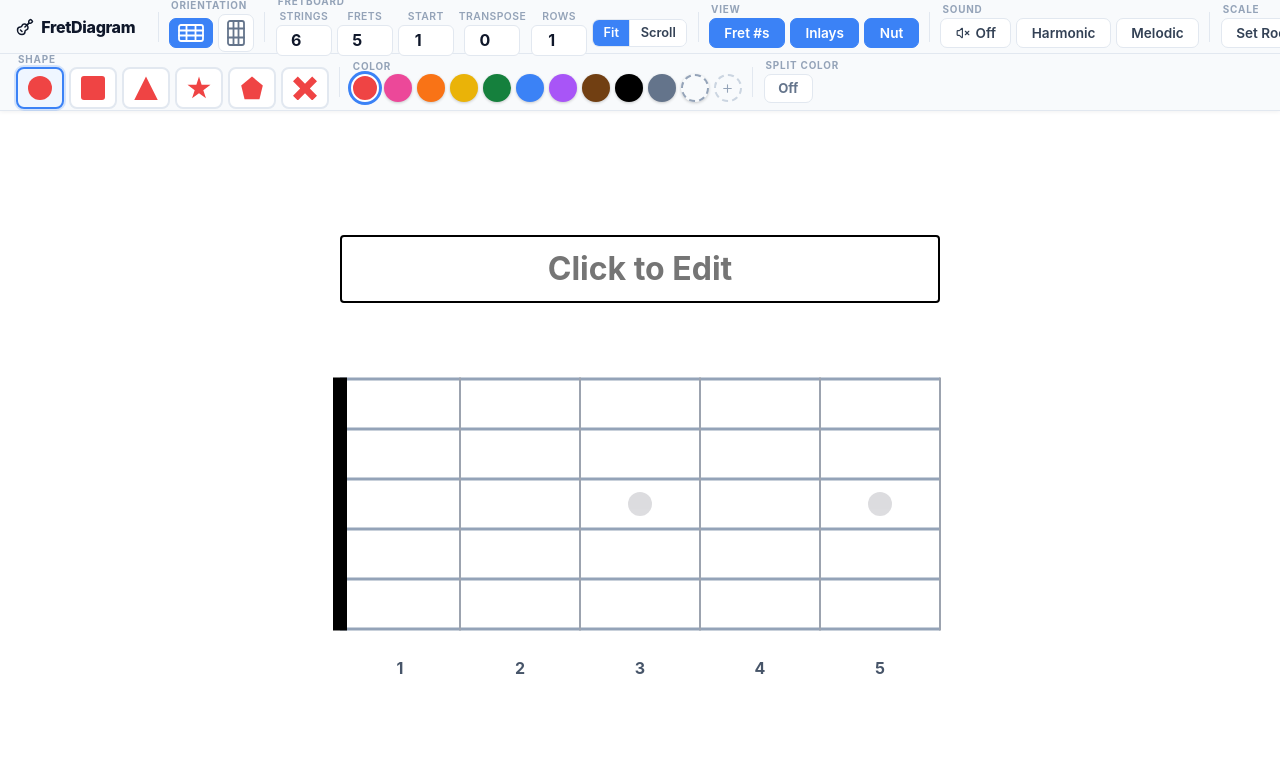
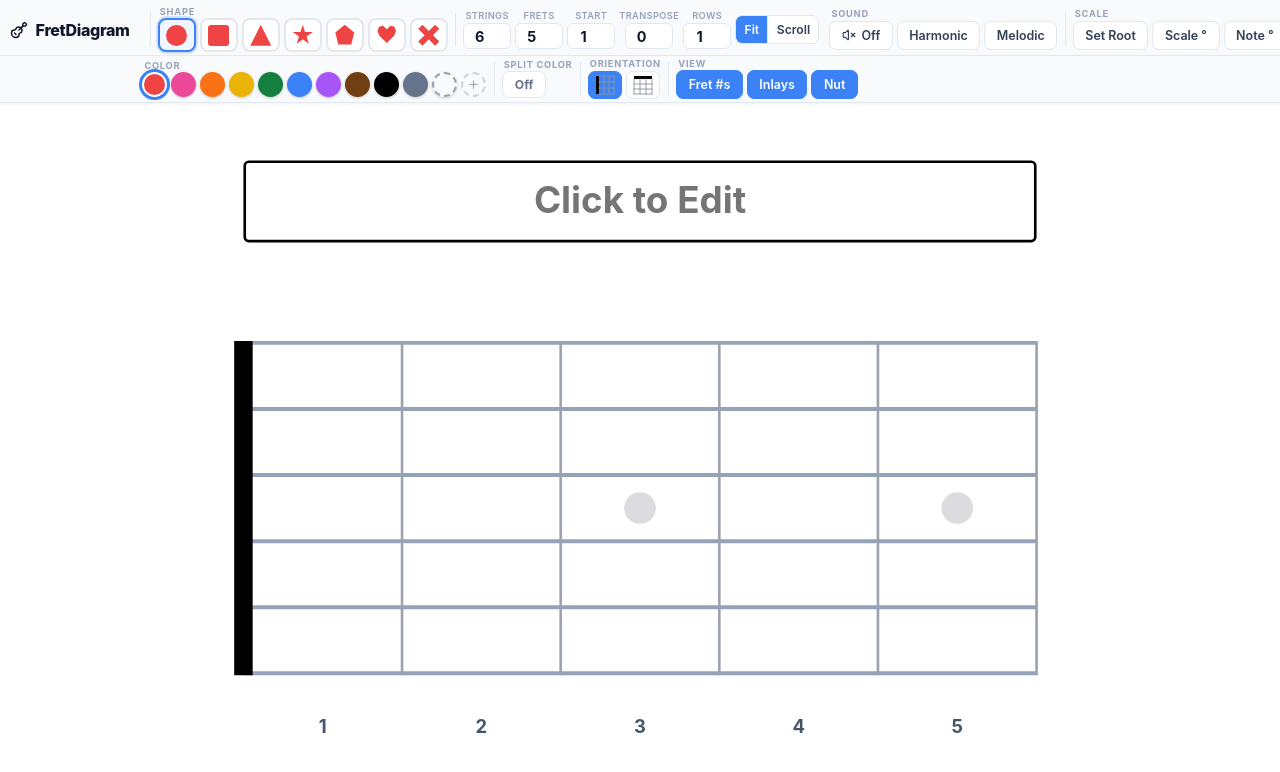
Before and after one commit to hankyukim89/Guitarfretboard, a React (Vite) app: page / in a window 1280 px wide. Shown: the top 772 px of the page. Built offline with nearby package versions, Linux system fonts and the light colour scheme.

Commit message:
Update toolbar layout

```diff
--- a/src/App.jsx
+++ b/src/App.jsx
@@ -188,7 +188,8 @@ function App() {
       setSkipMarkAnimation(true);
       setDiagrams(prev => prev.map(d => ({
         ...d,
-        marks: d.marks.map(m => ({ ...m, fretIndex: m.fretIndex + delta }))
+        marks: d.marks.map(m => ({ ...m, fretIndex: m.fretIndex + delta })),
+        ghostMarks: (d.ghostMarks || []).map(m => ({ ...m, fretIndex: m.fretIndex + delta })),
       })));
       setTimeout(() => setSkipMarkAnimation(false), 50);
 
@@ -500,7 +501,7 @@ function App() {
             setChordName={setChordName}
             zoomMode={zoomMode}
             skipMarkAnimation={skipMarkAnimation}
-            isGhostMode={activeTool.color === 'transparent'}
+            isGhostMode={activeTool.color === 'transparent' && !rootSelectorActive}
             onToggleGhostMark={handleToggleGhostMark}
             onUpdateGhostMarkText={handleUpdateGhostMarkText}
             isLoadSidebarOpen={isLoadSidebarOpen}
--- a/src/components/ControlPanel.css
+++ b/src/components/ControlPanel.css
@@ -3,6 +3,7 @@
    ═══════════════════════════════════════ */
 
 .toolbar {
+    padding-top: 4px;
     background: #f8fafc;
     border-bottom: 1px solid #e2e8f0;
     display: flex;
@@ -16,17 +17,18 @@
 .toolbar-row {
     display: flex;
     align-items: center;
-    padding: 0 1rem;
+    padding: 0 0.65rem;
     gap: 0;
+    overflow: hidden;
 }
 
 .toolbar-row-top {
-    height: 54px;
+    height: 52px;
     border-bottom: 1px solid #e2e8f0;
 }
 
 .toolbar-row-bottom {
-    height: 56px;
+    height: 46px;
 }
 
 /* ── Brand ── */
@@ -38,30 +40,41 @@
     font-size: 1rem;
     color: #0f172a;
     white-space: nowrap;
-    padding-right: 0.75rem;
+    width: 132px;
+    padding-right: 0;
     flex-shrink: 0;
     letter-spacing: -0.02em;
+}
+
+.tb-brand-spacer {
+    width: 132px;
+    flex-shrink: 0;
 }
 
 /* ── Separator ── */
 .tb-sep {
     width: 1px;
-    height: 30px;
+    height: 34px;
     background: #e2e8f0;
     flex-shrink: 0;
-    margin: 0 0.65rem;
+    margin: 0 0.45rem;
+}
+
+.tb-spacer {
+    flex: 1 1 auto;
+    min-width: 10px;
 }
 
 /* ── Group ── */
 .tb-group {
     display: flex;
     flex-direction: column;
-    gap: 3px;
+    gap: 2px;
     flex-shrink: 0;
 }
 
 .tb-label {
-    font-size: 0.62rem;
+    font-size: 0.58rem;
     font-weight: 700;
     text-transform: uppercase;
     letter-spacing: 0.08em;
@@ -74,7 +87,7 @@
 .tb-row-items {
     display: flex;
     align-items: center;
-    gap: 5px;
+    gap: 4px;
 }
 
 /* ── Orientation icon buttons ── */
@@ -82,7 +95,9 @@
     display: flex;
     align-items: center;
     justify-content: center;
-    padding: 5px 8px;
+    width: 34px;
+    height: 28px;
+    padding: 0;
     background: #fff;
     border: 1.5px solid #e2e8f0;
     border-radius: 7px;
@@ -113,7 +128,7 @@
 }
 
 .tb-num span {
-    font-size: 0.65rem;
+    font-size: 0.58rem;
     font-weight: 600;
     color: #94a3b8;
     text-transform: uppercase;
@@ -122,14 +137,14 @@
 }
 
 .tb-num input[type="number"] {
-    width: 56px;
+    width: 48px;
     text-align: center;
-    padding: 0.28rem 0.2rem;
+    padding: 0.22rem 0.12rem;
     background: #fff;
     border: 1.5px solid #e2e8f0;
     border-radius: 6px;
     color: #0f172a;
-    font-size: 1rem;
+    font-size: 0.9rem;
     font-weight: 700;
     font-family: inherit;
     line-height: 1;
@@ -147,12 +162,13 @@
     display: flex;
     align-items: center;
     gap: 0.35rem;
-    padding: 0.38rem 0.9rem;
+    min-height: 29px;
+    padding: 0.28rem 0.72rem;
     background: #fff;
     border: 1.5px solid #e2e8f0;
     border-radius: 7px;
     color: #334155;
-    font-size: 0.85rem;
+    font-size: 0.78rem;
     font-weight: 600;
     cursor: pointer;
     white-space: nowrap;
@@ -199,12 +215,13 @@
 }
 
 .tb-zoom-btn {
-    padding: 0.32rem 0.65rem;
+    min-height: 27px;
+    padding: 0.26rem 0.52rem;
     background: #fff;
     border: none;
     border-right: 1.5px solid #e2e8f0;
     color: #334155;
-    font-size: 0.8rem;
+    font-size: 0.76rem;
     font-weight: 600;
     cursor: pointer;
     white-space: nowrap;
@@ -231,8 +248,8 @@
     display: flex;
     align-items: center;
     justify-content: center;
-    width: 36px;
-    height: 36px;
+    width: 32px;
+    height: 32px;
     background: transparent;
     border: 1.5px solid transparent;
     border-radius: 7px;
@@ -251,8 +268,8 @@
 
 /* ── Shape buttons ── */
 .tb-shape {
-    width: 48px;
-    height: 42px;
+    width: 38px;
+    height: 34px;
     display: flex;
     align-items: center;
     justify-content: center;
@@ -277,8 +294,8 @@
 
 /* Preview shapes */
 .ps {
-    width: 24px;
-    height: 24px;
+    width: 21px;
+    height: 21px;
     pointer-events: none;
     flex-shrink: 0;
 }
@@ -303,14 +320,18 @@
     clip-path: polygon(50% 0%, 95% 38%, 81% 95%, 19% 95%, 5% 38%);
 }
 
+.ps.heart {
+    clip-path: polygon(50% 88%, 14% 52%, 6% 30%, 13% 10%, 32% 5%, 50% 22%, 68% 5%, 87% 10%, 94% 30%, 86% 52%);
+}
+
 .ps.cross {
     clip-path: polygon(20% 0%, 0% 20%, 30% 50%, 0% 80%, 20% 100%, 50% 70%, 80% 100%, 100% 80%, 70% 50%, 100% 20%, 80% 0%, 50% 30%);
 }
 
 /* ── Color buttons ── */
 .tb-color {
-    width: 28px;
-    height: 28px;
+    width: 25px;
+    height: 25px;
     border-radius: 50%;
     border: 2.5px solid transparent;
     cursor: pointer;
@@ -351,12 +372,13 @@
 
 /* ── Split Color button ── */
 .tb-split-btn {
-    padding: 0.32rem 0.85rem;
+    min-height: 27px;
+    padding: 0.25rem 0.75rem;
     background: #fff;
     border: 1.5px solid #e2e8f0;
     border-radius: 7px;
     color: #64748b;
-    font-size: 0.82rem;
+    font-size: 0.76rem;
     font-weight: 700;
     cursor: pointer;
     transition: all 0.1s;
--- a/src/components/ControlPanel.jsx
+++ b/src/components/ControlPanel.jsx
@@ -9,7 +9,7 @@ const COLORS = [
     '#000000', '#64748b', 'transparent',
 ];
 
-const SHAPES = ['circle', 'square', 'triangle', 'star', 'pentagon', 'cross'];
+const SHAPES = ['circle', 'square', 'triangle', 'star', 'pentagon', 'heart', 'cross'];
 
 const ControlPanel = ({
     config, setConfig,
@@ -57,10 +57,8 @@ const ControlPanel = ({
     return (
         <div className="toolbar">
 
-            {/* ── ROW 1: Brand · Orientation · Settings · Actions ── */}
+            {/* Top row: brand, shape, setup, playback, save/export */}
             <div className="toolbar-row toolbar-row-top">
-
-                {/* Brand */}
                 <div className="tb-brand">
                     <Guitar size={18} />
                     FretDiagram
@@ -68,44 +66,31 @@ const ControlPanel = ({
 
                 <div className="tb-sep" />
 
-                {/* Orientation */}
-                <div className="tb-group">
-                    <span className="tb-label">Orientation</span>
+                <div className="tb-group tb-group-shapes">
+                    <span className="tb-label">Shape</span>
                     <div className="tb-row-items">
-                        <button
-                            className={`tb-orient ${config.orientation === 'horizontal' ? 'is-active' : ''}`}
-                            onClick={() => setConfig({ ...config, orientation: 'horizontal' })}
-                            title="Horizontal"
-                        >
-                            <svg width="26" height="18" viewBox="0 0 26 18" fill="none" stroke="currentColor" strokeWidth="1.8" strokeLinecap="round">
-                                <rect x="1" y="1" width="24" height="16" rx="2" />
-                                <line x1="1" y1="6.5" x2="25" y2="6.5" />
-                                <line x1="1" y1="11.5" x2="25" y2="11.5" />
-                                <line x1="8.5" y1="1" x2="8.5" y2="17" />
-                                <line x1="17.5" y1="1" x2="17.5" y2="17" />
-                            </svg>
-                        </button>
-                        <button
-                            className={`tb-orient ${config.orientation === 'vertical' ? 'is-active' : ''}`}
-                            onClick={() => setConfig({ ...config, orientation: 'vertical' })}
-                            title="Vertical"
-                        >
-                            <svg width="18" height="26" viewBox="0 0 18 26" fill="none" stroke="currentColor" strokeWidth="1.8" strokeLinecap="round">
-                                <rect x="1" y="1" width="16" height="24" rx="2" />
-                                <line x1="6.5" y1="1" x2="6.5" y2="25" />
-                                <line x1="11.5" y1="1" x2="11.5" y2="25" />
-                                <line x1="1" y1="8.5" x2="17" y2="8.5" />
-                                <line x1="1" y1="17.5" x2="17" y2="17.5" />
-                            </svg>
-                        </button>
+                        {SHAPES.map(shape => (
+                            <button
+                                key={shape}
+                                className={`tb-shape ${activeTool.shape === shape ? 'is-active' : ''}`}
+                                onClick={() => setActiveTool({ ...activeTool, shape })}
+                                title={shape}
+                            >
+                                <div
+                                    className={`ps ${shape}`}
+                                    style={activeTool.color2
+                                        ? { background: `linear-gradient(to right, ${activeTool.color} 50%, ${activeTool.color2} 50%)` }
+                                        : { backgroundColor: activeTool.color }
+                                    }
+                                />
+                            </button>
+                        ))}
                     </div>
                 </div>
 
                 <div className="tb-sep" />
 
-                {/* Fretboard numeric settings */}
                 <div className="tb-group">
-                    <span className="tb-label">Fretboard</span>
                     <div className="tb-row-items">
                         <label className="tb-num">
                             <span>Strings</span>
@@ -139,7 +124,7 @@ const ControlPanel = ({
                                 max="6"
                             />
                         </label>
-                        <div className="tb-zoom-toggle">
+                        <div className="tb-zoom-toggle tb-zoom-top">
                             <button
                                 className={`tb-zoom-btn ${zoomMode === 'fit' ? 'is-active' : ''}`}
                                 onClick={() => onZoomModeChange('fit')}
@@ -154,39 +139,8 @@ const ControlPanel = ({
                     </div>
                 </div>
 
-                <div className="tb-sep" />
+                <div className="tb-spacer" />
 
-                {/* View toggles */}
-                <div className="tb-group">
-                    <span className="tb-label">View</span>
-                    <div className="tb-row-items">
-                        <button
-                            className={`tb-btn ${config.showFretNumbers ? 'is-active' : ''}`}
-                            onClick={() => setConfig({ ...config, showFretNumbers: !config.showFretNumbers })}
-                            title="Toggle fret numbers"
-                        >
-                            Fret #s
-                        </button>
-                        <button
-                            className={`tb-btn ${config.showInlays ? 'is-active' : ''}`}
-                            onClick={() => setConfig({ ...config, showInlays: !config.showInlays })}
-                            title="Toggle fret inlays"
-                        >
-                            Inlays
-                        </button>
-                        <button
-                            className={`tb-btn ${config.showNut ? 'is-active' : ''}`}
-                            onClick={() => setConfig({ ...config, showNut: !config.showNut })}
-                            title="Toggle nut"
-                        >
-                            Nut
-                        </button>
-                    </div>
-                </div>
-
-                <div className="tb-sep" />
-
-                {/* Sound */}
                 <div className="tb-group">
                     <span className="tb-label">Sound</span>
                     <div className="tb-row-items">
@@ -209,7 +163,6 @@ const ControlPanel = ({
 
                 <div className="tb-sep" />
 
-                {/* Scale */}
                 <div className="tb-group">
                     <span className="tb-label">Scale</span>
                     <div className="tb-row-items">
@@ -239,7 +192,6 @@ const ControlPanel = ({
 
                 <div className="tb-sep" />
 
-                {/* Diagram actions */}
                 <div className="tb-group">
                     <span className="tb-label">Diagram</span>
                     <div className="tb-row-items">
@@ -252,7 +204,6 @@ const ControlPanel = ({
 
                 <div className="tb-sep" />
 
-                {/* Export */}
                 <div className="tb-group">
                     <span className="tb-label">Export</span>
                     <div className="tb-row-items">
@@ -261,43 +212,16 @@ const ControlPanel = ({
                     </div>
                 </div>
 
-                <div className="tb-sep" />
-
                 <button className="tb-help-btn" onClick={() => setShowHelp(true)} title="Help">
                     <HelpCircle size={20} />
                 </button>
             </div>
 
-            {/* ── ROW 2: Shapes · Colors · Split ── */}
+            {/* Bottom row: colors, split, orientation, view */}
             <div className="toolbar-row toolbar-row-bottom">
+                <div className="tb-brand-spacer" />
 
-                {/* Shapes */}
-                <div className="tb-group">
-                    <span className="tb-label">Shape</span>
-                    <div className="tb-row-items">
-                        {SHAPES.map(shape => (
-                            <button
-                                key={shape}
-                                className={`tb-shape ${activeTool.shape === shape ? 'is-active' : ''}`}
-                                onClick={() => setActiveTool({ ...activeTool, shape })}
-                                title={shape}
-                            >
-                                <div
-                                    className={`ps ${shape}`}
-                                    style={activeTool.color2
-                                        ? { background: `linear-gradient(to right, ${activeTool.color} 50%, ${activeTool.color2} 50%)` }
-                                        : { backgroundColor: activeTool.color }
-                                    }
-                                />
-                            </button>
-                        ))}
-                    </div>
-                </div>
-
-                <div className="tb-sep" />
-
-                {/* Colors — no redundant swatch square */}
-                <div className="tb-group">
+                <div className="tb-group tb-group-colors">
                     <span className="tb-label">Color</span>
                     <div className="tb-row-items">
                         {allColors.map((color, i) => (
@@ -319,7 +243,6 @@ const ControlPanel = ({
 
                 <div className="tb-sep" />
 
-                {/* Split Color */}
                 <div className="tb-group">
                     <span className="tb-label">Split Color</span>
                     <div className="tb-row-items">
@@ -345,6 +268,81 @@ const ControlPanel = ({
                                 </button>
                             </>
                         )}
+                    </div>
+                </div>
+
+                <div className="tb-sep" />
+
+                <div className="tb-group">
+                    <span className="tb-label">Orientation</span>
+                    <div className="tb-row-items">
+                        <button
+                            className={`tb-orient ${config.orientation === 'horizontal' ? 'is-active' : ''}`}
+                            onClick={() => setConfig({ ...config, orientation: 'horizontal' })}
+                            title="Horizontal"
+                            aria-label="Horizontal orientation"
+                        >
+                            <svg width="22" height="22" viewBox="0 0 22 22" fill="none" aria-hidden="true">
+                                <rect x="2" y="2" width="3" height="18" fill="#050505" />
+                                <g stroke="#8d949d" strokeWidth="0.9" strokeLinecap="square">
+                                    <line x1="5" y1="2" x2="20" y2="2" />
+                                    <line x1="5" y1="8" x2="20" y2="8" />
+                                    <line x1="5" y1="14" x2="20" y2="14" />
+                                    <line x1="5" y1="20" x2="20" y2="20" />
+                                    <line x1="10" y1="2" x2="10" y2="20" />
+                                    <line x1="15" y1="2" x2="15" y2="20" />
+                                    <line x1="20" y1="2" x2="20" y2="20" />
+                                </g>
+                            </svg>
+                        </button>
+                        <button
+                            className={`tb-orient ${config.orientation === 'vertical' ? 'is-active' : ''}`}
+                            onClick={() => setConfig({ ...config, orientation: 'vertical' })}
+                            title="Vertical"
+                            aria-label="Vertical orientation"
+                        >
+                            <svg width="22" height="22" viewBox="0 0 22 22" fill="none" aria-hidden="true">
+                                <rect x="2" y="2" width="18" height="3" fill="#050505" />
+                                <g stroke="#8d949d" strokeWidth="0.9" strokeLinecap="square">
+                                    <line x1="2" y1="5" x2="2" y2="20" />
+                                    <line x1="8" y1="5" x2="8" y2="20" />
+                                    <line x1="14" y1="5" x2="14" y2="20" />
+                                    <line x1="20" y1="5" x2="20" y2="20" />
+                                    <line x1="2" y1="10" x2="20" y2="10" />
+                                    <line x1="2" y1="15" x2="20" y2="15" />
+                                    <line x1="2" y1="20" x2="20" y2="20" />
+                                </g>
+                            </svg>
+                        </button>
+                    </div>
+                </div>
+
+                <div className="tb-sep" />
+
+                <div className="tb-group">
+                    <span className="tb-label">View</span>
+                    <div className="tb-row-items">
+                        <button
+                            className={`tb-btn ${config.showFretNumbers ? 'is-active' : ''}`}
+                            onClick={() => setConfig({ ...config, showFretNumbers: !config.showFretNumbers })}
+                            title="Toggle fret numbers"
+                        >
+                            Fret #s
+                        </button>
+                        <button
+                            className={`tb-btn ${config.showInlays ? 'is-active' : ''}`}
+                            onClick={() => setConfig({ ...config, showInlays: !config.showInlays })}
+                            title="Toggle fret inlays"
+                        >
+                            Inlays
+                        </button>
+                        <button
+                            className={`tb-btn ${config.showNut ? 'is-active' : ''}`}
+                            onClick={() => setConfig({ ...config, showNut: !config.showNut })}
+                            title="Toggle nut"
+                        >
+                            Nut
+                        </button>
                     </div>
                 </div>
             </div>
--- a/src/components/Fretboard.jsx
+++ b/src/components/Fretboard.jsx
@@ -69,12 +69,12 @@ const Fretboard = ({
                 // Scale a single fretboard to fit; leave ~120px for title row + margins
                 const scaleX = availableWidth / svgWidth;
                 const scaleY = (availableHeight - 120) / svgHeight;
-                setScale(Math.min(scaleX, scaleY, 1));
+                setScale(Math.min(scaleX, scaleY));
             } else {
                 if (!contentRef.current) return;
                 const natW = contentRef.current.offsetWidth || svgWidth + 40;
                 const natH = contentRef.current.offsetHeight || svgHeight * diagrams.length + 80;
-                setScale(Math.min(availableWidth / natW, availableHeight / natH, 1));
+                setScale(Math.min(availableWidth / natW, availableHeight / natH));
             }
         };
         const obs = new ResizeObserver(updateScale);
@@ -308,6 +308,7 @@ const Fretboard = ({
                                 if (mark.shape === 'triangle') return <polygon  points={`${x},${y-24} ${x-21},${y+18} ${x+21},${y+18}`} fill={color} {...p} />;
                                 if (mark.shape === 'star')     return <polygon  points={`${x},${y-27} ${x+8},${y-8} ${x+27},${y-8} ${x+12},${y+8} ${x+18},${y+27} ${x},${y+15} ${x-18},${y+27} ${x-12},${y+8} ${x-27},${y-8} ${x-8},${y-8}`} fill={color} {...p} />;
                                 if (mark.shape === 'pentagon') return <polygon  points={`${x},${y-24} ${x+22},${y-7} ${x+15},${y+24} ${x-15},${y+24} ${x-22},${y-7}`} fill={color} {...p} />;
+                                if (mark.shape === 'heart')    return <path     d={`M ${x} ${y+19} C ${x-26} ${y} ${x-18} ${y-23} ${x-3} ${y-15} C ${x} ${y-13} ${x} ${y-13} ${x+3} ${y-15} C ${x+18} ${y-23} ${x+26} ${y} ${x} ${y+19} Z`} fill={color} {...p} />;
                                 if (mark.shape === 'cross')    return <polygon  points={`${x-8},${y-24} ${x+8},${y-24} ${x+8},${y-8} ${x+24},${y-8} ${x+24},${y+8} ${x+8},${y+8} ${x+8},${y+24} ${x-8},${y+24} ${x-8},${y+8} ${x-24},${y+8} ${x-24},${y-8} ${x-8},${y-8}`} fill={color} transform={`rotate(45,${x},${y})`} {...p} />;
                                 return null;
                             };
```
